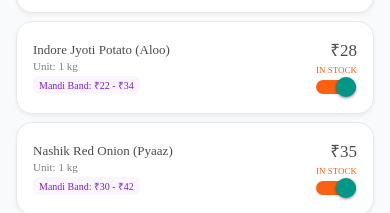
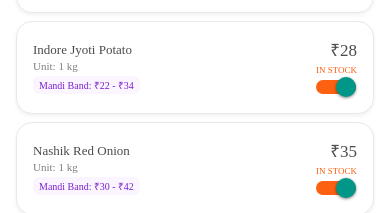
Before and after one commit to DusMint/dusmint_vendor_android, a React Native app: screen /VendorStock in a window 390 px wide. Shown: the part 162-375 px from the top of the page. Built offline with nearby package versions, Linux system fonts and the light colour scheme.

Commit message:
feat: add VendorOrdersScreen and VendorStockScreen components

```diff
--- a/src/screens/earnings/VendorEarningsScreen.tsx
+++ b/src/screens/earnings/VendorEarningsScreen.tsx
@@ -104,12 +104,12 @@ export const VendorEarningsScreen: React.FC = () => {
 const styles = StyleSheet.create({
   container: {
     flex: 1,
-    backgroundColor: '#F9FAFB',
+    backgroundColor: Colors.white,
   },
   header: {
     paddingHorizontal: Spacing.base,
     paddingVertical: Spacing.md,
-    backgroundColor: Colors.background,
+    backgroundColor: Colors.white,
     borderBottomWidth: 1,
     borderBottomColor: Colors.divider,
   },
--- a/src/screens/orders/VendorOrdersScreen.tsx
+++ b/src/screens/orders/VendorOrdersScreen.tsx
@@ -135,7 +135,7 @@ export const VendorOrdersScreen: React.FC<{ navigation: any }> = ({ navigation }
 const styles = StyleSheet.create({
   container: {
     flex: 1,
-    backgroundColor: '#F9FAFB',
+    backgroundColor: Colors.white,
   },
   header: {
     flexDirection: 'row',
@@ -143,7 +143,7 @@ const styles = StyleSheet.create({
     alignItems: 'center',
     paddingHorizontal: Spacing.base,
     paddingVertical: Spacing.md,
-    backgroundColor: Colors.background,
+    backgroundColor: Colors.white,
     borderBottomWidth: 1,
     borderBottomColor: Colors.divider,
   },
--- a/src/screens/stock/VendorStockScreen.tsx
+++ b/src/screens/stock/VendorStockScreen.tsx
@@ -13,7 +13,6 @@ import { Colors, Typography, Spacing, BorderRadius, Shadows } from '@dusmint/ui'
 interface StockItem {
   id: string;
   nameEn: string;
-  nameHi: string;
   unit: string;
   currentPrice: number;
   mandiMin: number;
@@ -25,7 +24,6 @@ const initialItems: StockItem[] = [
   {
     id: 'item-1',
     nameEn: 'Fresh Desi Tomato (Hybrid)',
-    nameHi: 'ताजा टमाटर (हाइब्रिड)',
     unit: '1 kg',
     currentPrice: 32,
     mandiMin: 25,
@@ -34,8 +32,7 @@ const initialItems: StockItem[] = [
   },
   {
     id: 'item-2',
-    nameEn: 'Indore Jyoti Potato (Aloo)',
-    nameHi: 'इंदौर ज्योति आलू',
+    nameEn: 'Indore Jyoti Potato',
     unit: '1 kg',
     currentPrice: 28,
     mandiMin: 22,
@@ -44,8 +41,7 @@ const initialItems: StockItem[] = [
   },
   {
     id: 'item-3',
-    nameEn: 'Nashik Red Onion (Pyaaz)',
-    nameHi: 'लाल प्याज (नासिक)',
+    nameEn: 'Nashik Red Onion',
     unit: '1 kg',
     currentPrice: 35,
     mandiMin: 30,
@@ -55,7 +51,6 @@ const initialItems: StockItem[] = [
   {
     id: 'item-4',
     nameEn: 'Fresh Palak (Spinach Bunch)',
-    nameHi: 'ताजा पालक की गड्डी',
     unit: '250 g',
     currentPrice: 15,
     mandiMin: 12,
@@ -130,12 +125,12 @@ export const VendorStockScreen: React.FC = () => {
 const styles = StyleSheet.create({
   container: {
     flex: 1,
-    backgroundColor: '#F9FAFB',
+    backgroundColor: Colors.white,
   },
   header: {
     paddingHorizontal: Spacing.base,
     paddingVertical: Spacing.md,
-    backgroundColor: Colors.background,
+    backgroundColor: Colors.white,
     borderBottomWidth: 1,
     borderBottomColor: Colors.divider,
   },
```
